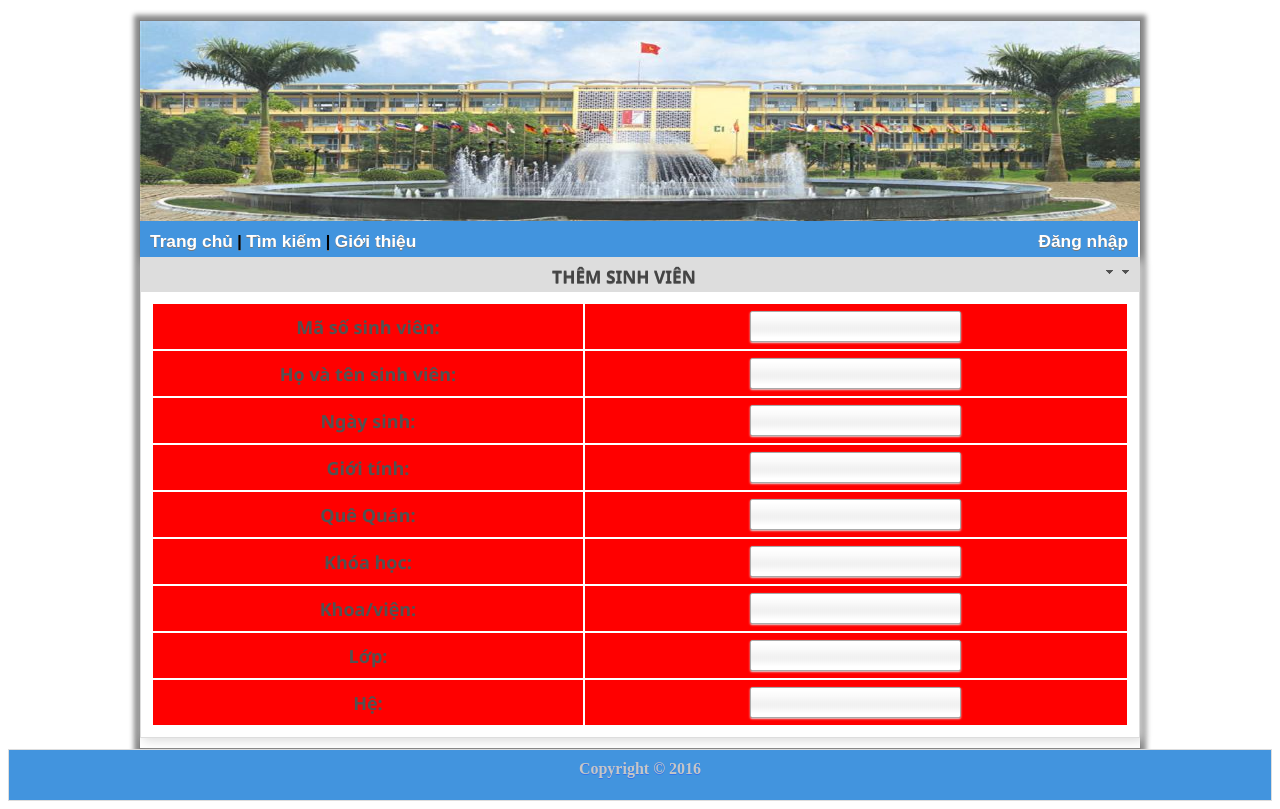
After one commit to DoanPhuc95/PhpProject, a PHP site: page /admin/addnewStudent.php in a window 1280 px wide. The commit adds this page. Run offline with PHP 8.4, Linux system fonts and the light colour scheme; lists and menus that the app fills with data are empty.

Commit message:
new Student

```diff
--- /dev/null
+++ b/PhpProject/admin/addnewStudent.php
@@ -0,0 +1,48 @@
+<?php require "../header.php"; ?>
+
+<div class = "group-box">
+    <div align="center">
+        <div class="title">THÊM SINH VIÊN</div>
+        <div class="group-box-content">
+            <table class="formInfo"">
+                <tr>
+                    <th>Mã số sinh viên:</th>
+                    <th><input type="text"/></th>
+                </tr>
+                <tr>
+                    <th>Họ và tên sinh viên:</th>
+                    <th><input type="text"/></th>
+                </tr>
+                <tr>
+                    <th>Ngày sinh:</th>
+                    <th><input type="text"/></th>
+                </tr>
+                <tr>
+                    <th>Giới tính:</th>
+                    <th><input type="text"/></th>
+                </tr>
+                <tr>
+                    <th>Quê Quán:</th>
+                    <th><input type="text"/></th>
+                </tr>
+                <tr>
+                    <th>Khóa học:</th>
+                    <th><input type="text"/></th>
+                </tr>
+                <tr>
+                    <th>Khoa/viện:</th>
+                    <th><input type="text"/></th>
+                </tr>
+                <tr>
+                    <th>Lớp:</th>
+                    <th><input type="text"/></th>
+                </tr>
+                <tr>
+                    <th>Hệ:</th>
+                    <th><input type="text"/></th>
+                </tr>
+            </table>
+        </div>
+    </div>
+</div>
+<?php require "../footer.php"?>
--- a/PhpProject/css/style.css
+++ b/PhpProject/css/style.css
@@ -406,3 +406,11 @@ div.success  {
 	 font-size: 12pt;
 	height: 16px;
 }
+
+.formInfo{
+    width: 100%;
+    font-size: 18px;
+}
+.formInfo th{
+    background-color: red;
+}
--- a/PhpProject/footer.php
+++ b/PhpProject/footer.php
@@ -1,7 +1,7 @@
 			</div>	<!-- End of Main Content -->
 		</div> <!-- End of Content Wrapper -->
 	<div id="footer">
-	Copyright &copy; 2013
+	Copyright &copy; 2016
 	</div>
 	</div> <!-- End of pageWrapper -->
 </body>
```
Also changed, not shown: PhpProject/admin/menu.php (+7 -7 lines), PhpProject/nbproject/private/private.xml (+4 -6 lines).
